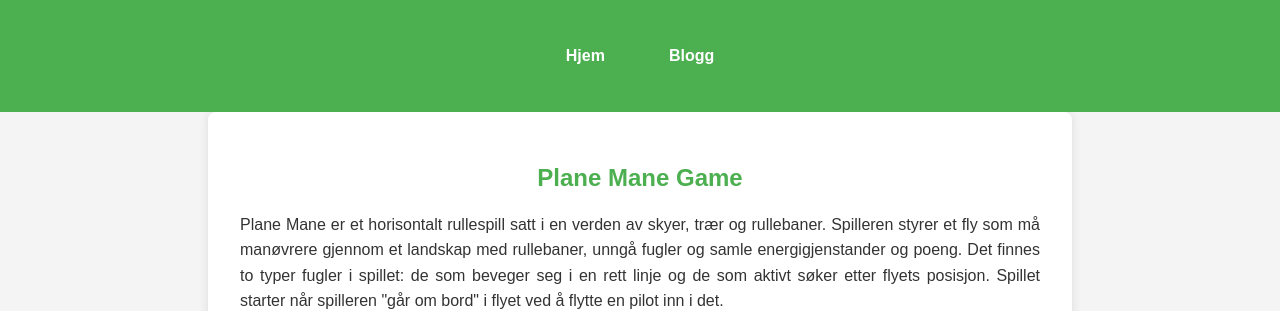
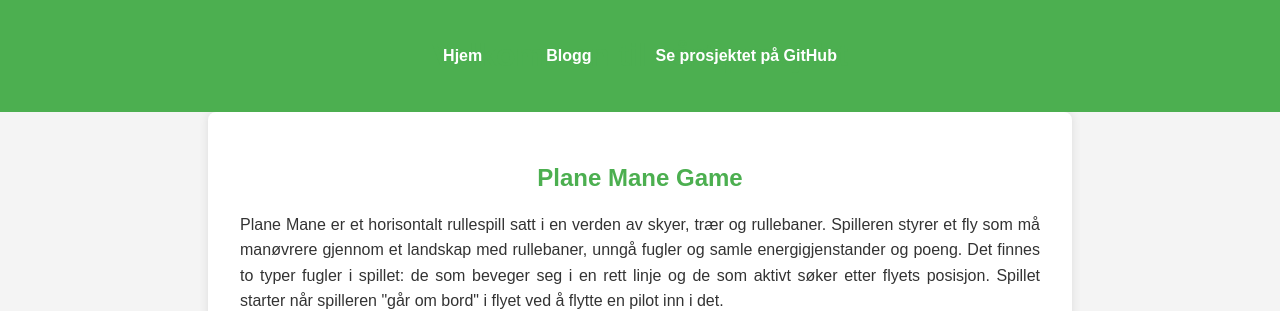
Before and after one commit to Demonstrandum1/planemane, a plain HTML site: page index.html in a window 1280 px wide. Shown: the top 311 px of the page. Drawn offline with Linux system fonts and the light colour scheme.

Commit message:
Update index.html

```diff
--- a/index.html
+++ b/index.html
@@ -92,6 +92,7 @@
             <ul>
                 <li><a href="index.html">Hjem</a></li>
                 <li><a href="blog.html">Blogg</a></li>
+                <li><a href="https://github.com/demonstrandum1/planemane">Se prosjektet på GitHub</a></li>
             </ul>
         </nav>
     </header>
```
